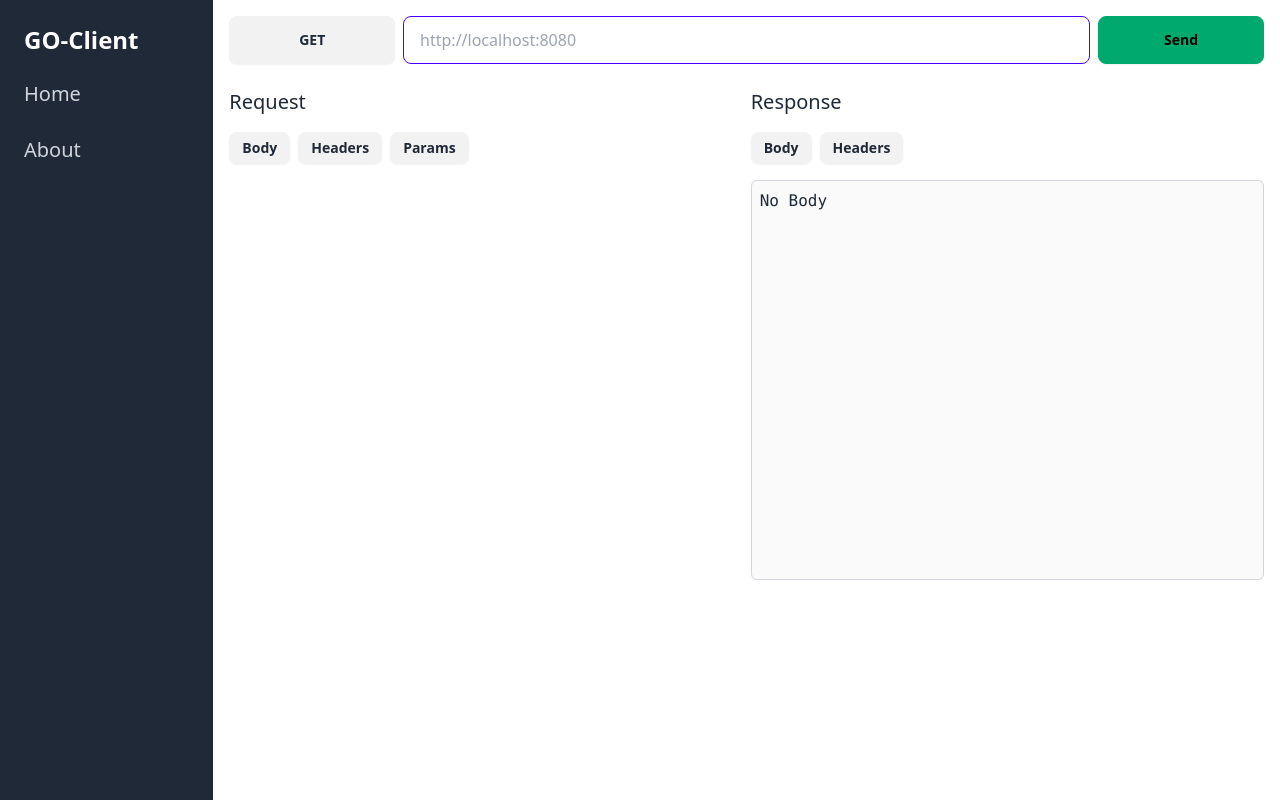
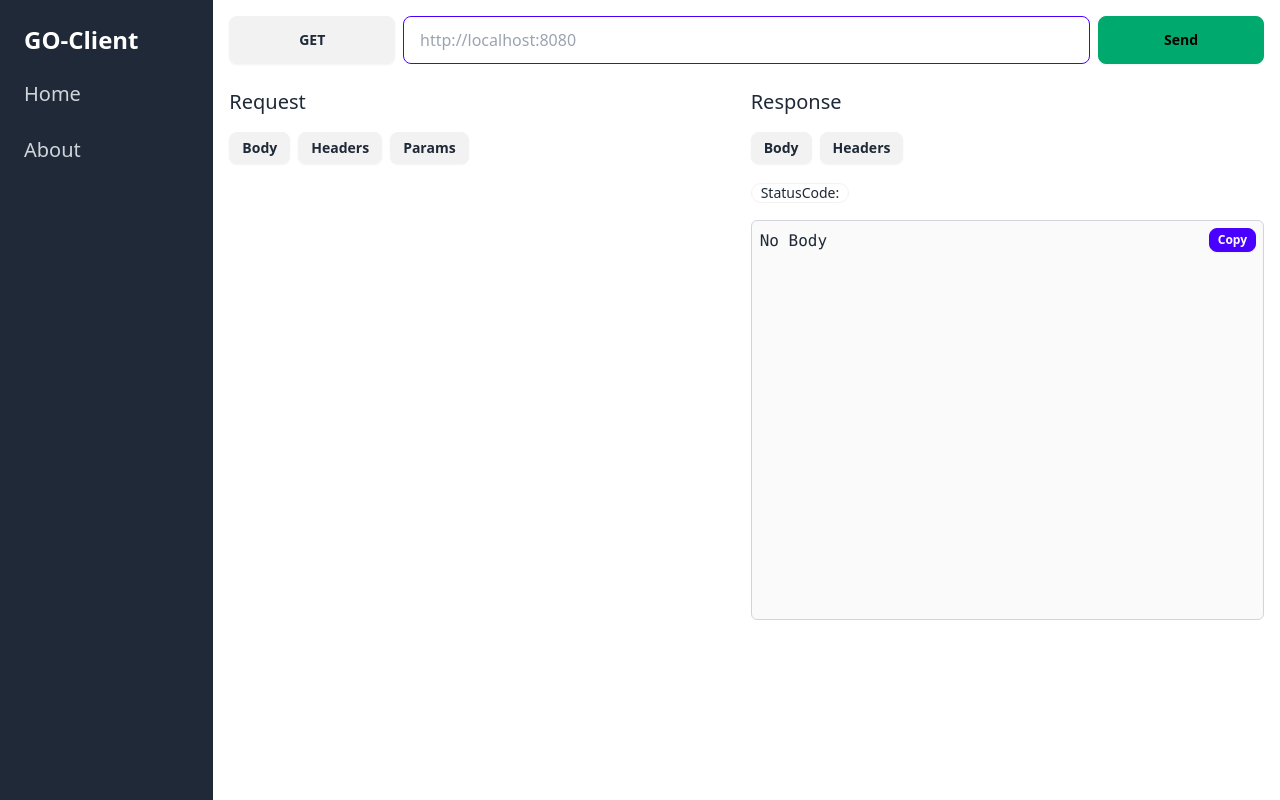
Before and after one commit to Secar98/go-fetch, a Svelte app in the folder frontend/: page / in a window 1280 px wide. Built offline with nearby package versions, Linux system fonts and the light colour scheme.

Commit message:
First UI done

```diff
--- a/frontend/src/components/sub-containers/request/RequestHeaders.svelte
+++ b/frontend/src/components/sub-containers/request/RequestHeaders.svelte
@@ -11,4 +11,5 @@
 
 </script>
 
+<p class="badge badge-ghost mb-4">Headers</p>
 <Table bind:data />
--- a/frontend/src/components/sub-containers/request/RequestQueryParams.svelte
+++ b/frontend/src/components/sub-containers/request/RequestQueryParams.svelte
@@ -11,4 +11,5 @@
 
 </script>
 
+<p class="badge badge-ghost mb-4">QueryParams</p>
 <Table bind:data />
--- a/frontend/src/components/sub-containers/response/ResponseBodyContainer.svelte
+++ b/frontend/src/components/sub-containers/response/ResponseBodyContainer.svelte
@@ -1,10 +1,12 @@
 <script lang="ts">
     import { httpResponseStore } from "../../../stores/http-response-store";
-    $: response = $httpResponseStore;
+    import { onMount } from 'svelte';
 
+    let response;
     let statusCodeStyle: string;
     let json;
 
+    $: response = $httpResponseStore;
 
     $: {
         try {
@@ -14,27 +16,34 @@
             json = response.Body;
         }
 
-
         if (response.StatusCode != undefined) {
             statusCodeStyle = response.StatusCode >= 200 && response.StatusCode < 400
                 ? "badge-success"
                 : "badge-error";
         }
     }
+
+    function copyToClipboard() {
+        const copyContent = response.Body;
+        navigator.clipboard.writeText(copyContent);
+    }
 </script>
 
 <main>
     <div>
-        {#if response.StatusCode != undefined}
-            <p class="badge {statusCodeStyle}">StatusCode: {response.StatusCode}</p>
-        {/if}
+        <p class="badge {statusCodeStyle}">StatusCode: {response.StatusCode ?? ' '}</p>
     </div>
-    <div class="mt-4">
+    <div class="mt-4 relative">
         <textarea
             class="w-full p-2 border border-gray-300 rounded-md font-mono resize-none"
             style="height: 400px; overflow-y: auto;"
             disabled
-            >{response.Body ?? "No Body"}</textarea
+        >{response.Body ?? "No Body"}</textarea>
+        <button
+            class="absolute top-2 right-2 btn btn-xs btn-primary text-white"
+            on:click={copyToClipboard}
         >
+            Copy
+        </button>
     </div>
 </main>
--- a/frontend/src/routes/Home.svelte
+++ b/frontend/src/routes/Home.svelte
@@ -2,7 +2,7 @@
     import DropDown from "../components/DropDown.svelte";
     import Container from "../components/Container.svelte";
     import RequestContainer from "../components/RequestContainer.svelte";
-    import ResponseContainer from "../components/ResponseContainer.svelte";
+    import  ResponseContainer from "../components/ResponseContainer.svelte";
     import { httpRequestStore } from "../stores/http-request-store";
     import sendRequest from "../api/send-request";
     let input = '';
```
